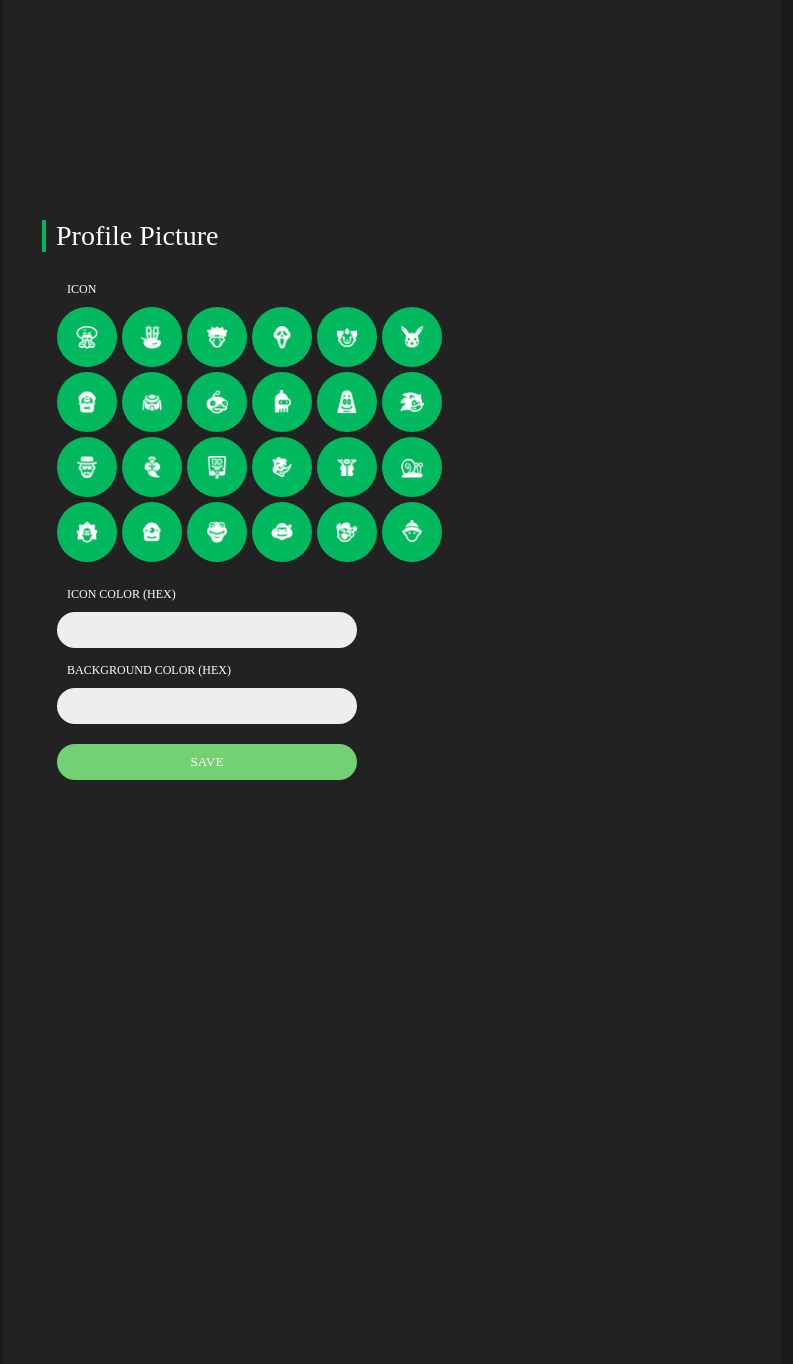
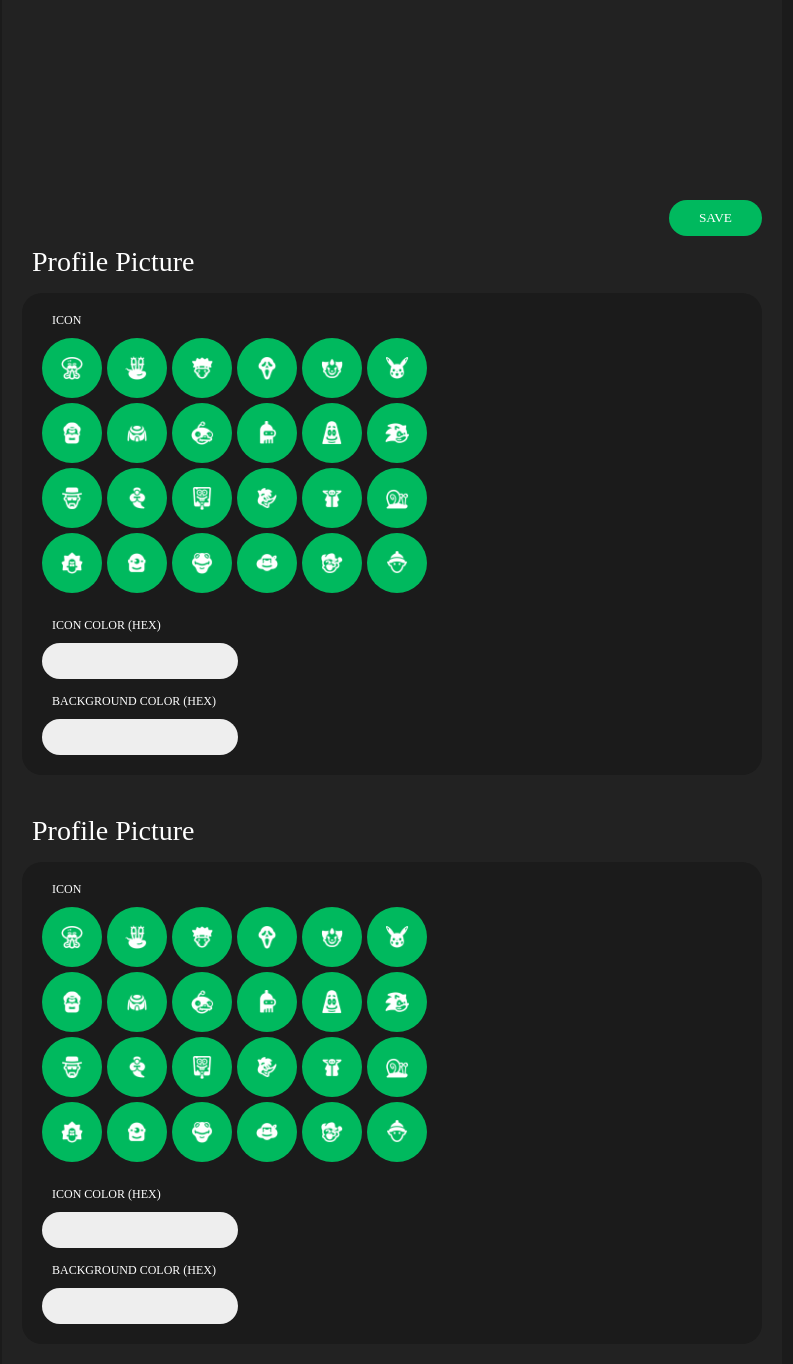
Before and after one commit to NickJGG/mixjam, a Django app: page /account/ in a window 1280 px wide. Shown: the part 180-1544 px from the top of the page, without its empty margins (248-1041 px from the left). Run offline with Django 3.2, Linux system fonts and the light colour scheme; the visitor is signed in with stand-in values (Sample User, id 1); data that the repository does not hold is empty; some libraries are stand-ins or nearby versions; some web fonts are replaced.

Commit message:
settings tweaks

```diff
--- a/core/static/css/account.css
+++ b/core/static/css/account.css
@@ -1,3 +1,11 @@
+#panel-container{
+	overflow: auto;
+}
+.panel{
+	max-height: unset !important;
+
+	overflow: unset !important;
+}
 #user-info-container{
 	display: flex;
 	justify-content: center;
@@ -5,35 +13,42 @@
 	margin: var(--panel-padding) 0 calc(var(--panel-padding) * 2) 0;
 }
 
+.settings-actions{
+	width: 100%;
+
+	display: flex;
+	justify-content: flex-end;
+}
+.settings-sections{
+	display: flex;
+	flex-direction: column;
+}
 .settings-section{
 	display: flex;
 	flex-direction: column;
-
-	padding: var(--panel-padding);
-
-	box-sizing: border-box;
 }
 .settings-section:not(:first-child){
-	margin-top: var(--panel-padding);
-}
-.settings-section > *:not(.settings-label){
-	margin-left: 15px;
+	margin-top: calc(var(--panel-padding) * 2);
 }
 .settings-label{
-	margin-bottom: 20px;
-	padding-left: 10px;
+	margin-left: 10px;
 
 	font-family: Roboto-Medium;
 	font-size: 28px;
 	color: white;
-
-	border-left: 4px solid var(--dark-green);
 }
 .settings-list{
 	display: flex;
 	flex-direction: column;
 
-	margin-top: 10px;
+	margin-top: 15px;
+	padding: var(--panel-padding);
+
+	background-color: var(--medium-black);
+
+	border-radius: var(--panel-padding);
+
+	box-sizing: border-box;
 }
 .setting{
 	display: flex;
@@ -52,9 +67,9 @@
 }
 
 input{
-	width: 300px;
+	width: fit-content;
 
-	margin-top: 5px;
+	margin-top: 3px;
 	padding: 10px 16px;
 
 	font-family: Roboto-Regular;
@@ -69,10 +84,12 @@ input{
 input[type="submit"]{
 	margin-top: 20px;
 	margin-bottom: 10px;
+	padding-left: 30px;
+	padding-right: 30px;
 
 	color: white;
 
-	background-color: var(--light-green);
+	background-color: var(--dark-green);
 
 	cursor: pointer;
 }
--- a/core/static/css/base.css
+++ b/core/static/css/base.css
@@ -54,3 +54,11 @@ hr{
 
 	border-color: #777;
 }
+
+::-webkit-scrollbar { width: 8px; height: 3px; }
+::-webkit-scrollbar-track {  background-color: transparent; }
+::-webkit-scrollbar-track-piece { background-color: transparent; }
+::-webkit-scrollbar-thumb { height: 50px; background-color: #666; border-radius: 3px; }
+::-webkit-scrollbar-corner { background-color: #646464; }
+::-webkit-resizer { background-color: #666; }
+::-webkit-scrollbar-button { display: none; }
--- a/core/templates/core/blocks/panels/account/personalization.html
+++ b/core/templates/core/blocks/panels/account/personalization.html
@@ -10,6 +10,10 @@
 
 			<input type = "hidden" name = "panel-label" value = "personalization">
 			<input id = "icon-image-path" type = "hidden" name = "icon-image" value = "{{ user.userprofile.icon_image }}">
+			<div class = "settings-actions">
+				<input type = "submit" value = "SAVE">
+			</div>
+			<div class = "settings-sections">
 				<div class = "settings-section">
 					<p class = "settings-label">Profile Picture</p>
 					<div class = "settings-list">
@@ -25,6 +29,30 @@
 								{% endfor %}
 							</div>
 						</div>
+						<div class = "setting">
+							<p class = "setting-label">Icon Color (Hex)</p>
+							<input type = "text" name = "icon-color" value = "{{ user.userprofile.icon_color }}">
+						</div>
+						<div class = "setting">
+							<p class = "setting-label">Background Color (Hex)</p>
+							<input type = "text" name = "background-color" value = "{{ user.userprofile.background_color }}">
+						</div>
+					</div>
+				</div>
+				<div class = "settings-section">
+					<p class = "settings-label">Profile Picture</p>
+					<div class = "settings-list">
+						<div id = "setting-icon" class = "setting">
+							<p class = "setting-label">Icon</p>
+							<div id = "picture-choices-container">
+								{% for image in images %}
+
+									{% with 'img/profile//'|add:image as path %}
+										<div class = "picture-choice {% if user.userprofile.icon_image in path %}selected{% endif %}" style = "--icon: url({% static path %})"></div>
+									{% endwith %}
+
+								{% endfor %}
+							</div>
 						</div>
 						<div class = "setting">
 							<p class = "setting-label">Icon Color (Hex)</p>
@@ -34,7 +62,8 @@
 							<p class = "setting-label">Background Color (Hex)</p>
 							<input type = "text" name = "background-color" value = "{{ user.userprofile.background_color }}">
 						</div>
-				<input type = "submit" value = "SAVE">
+					</div>
+				</div>
 			</div>
 		</form>
 	</div>
```
Also changed, not shown: core/static/css/room.css (+1 -9 lines). Lines whose indentation alone changed are shown as unchanged.
